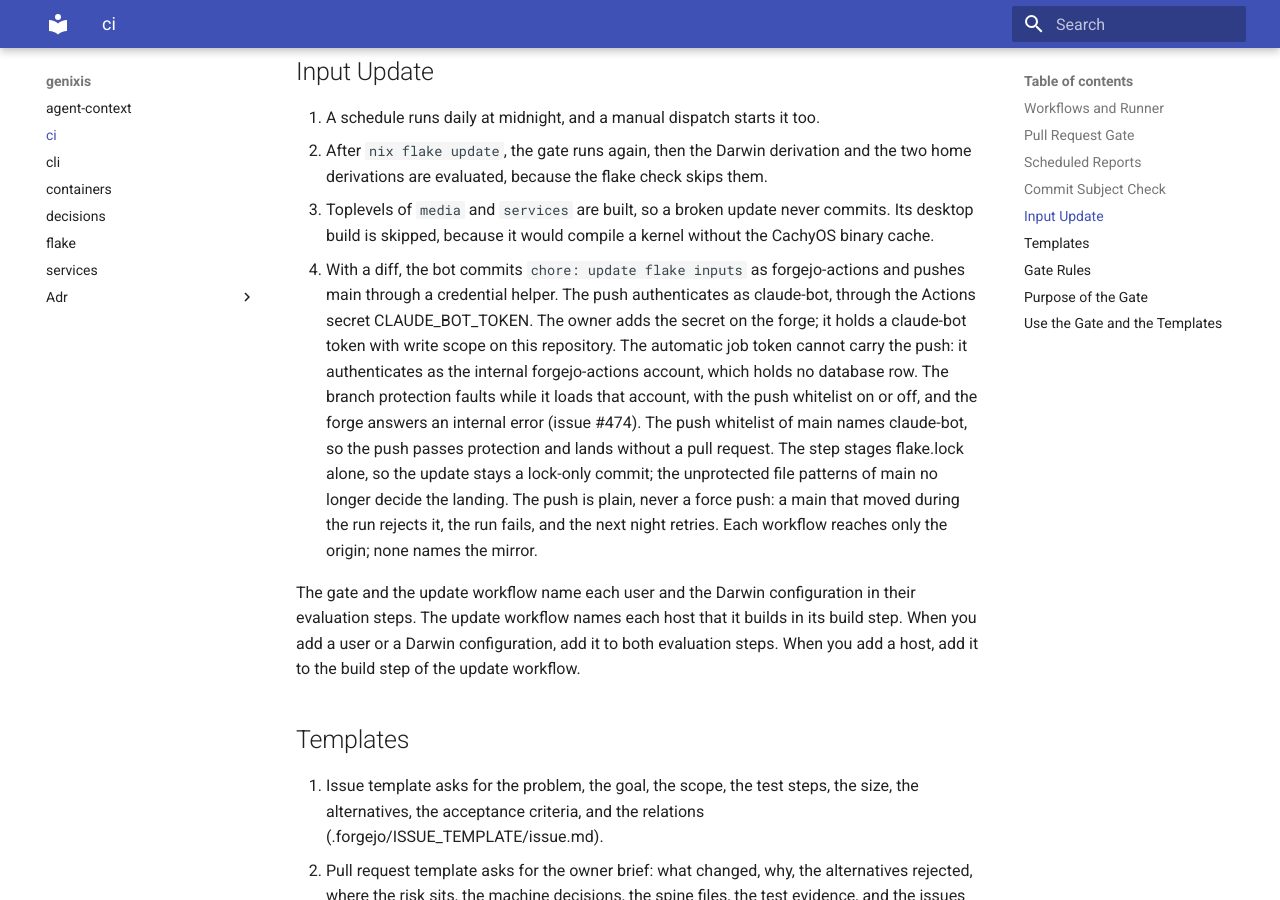
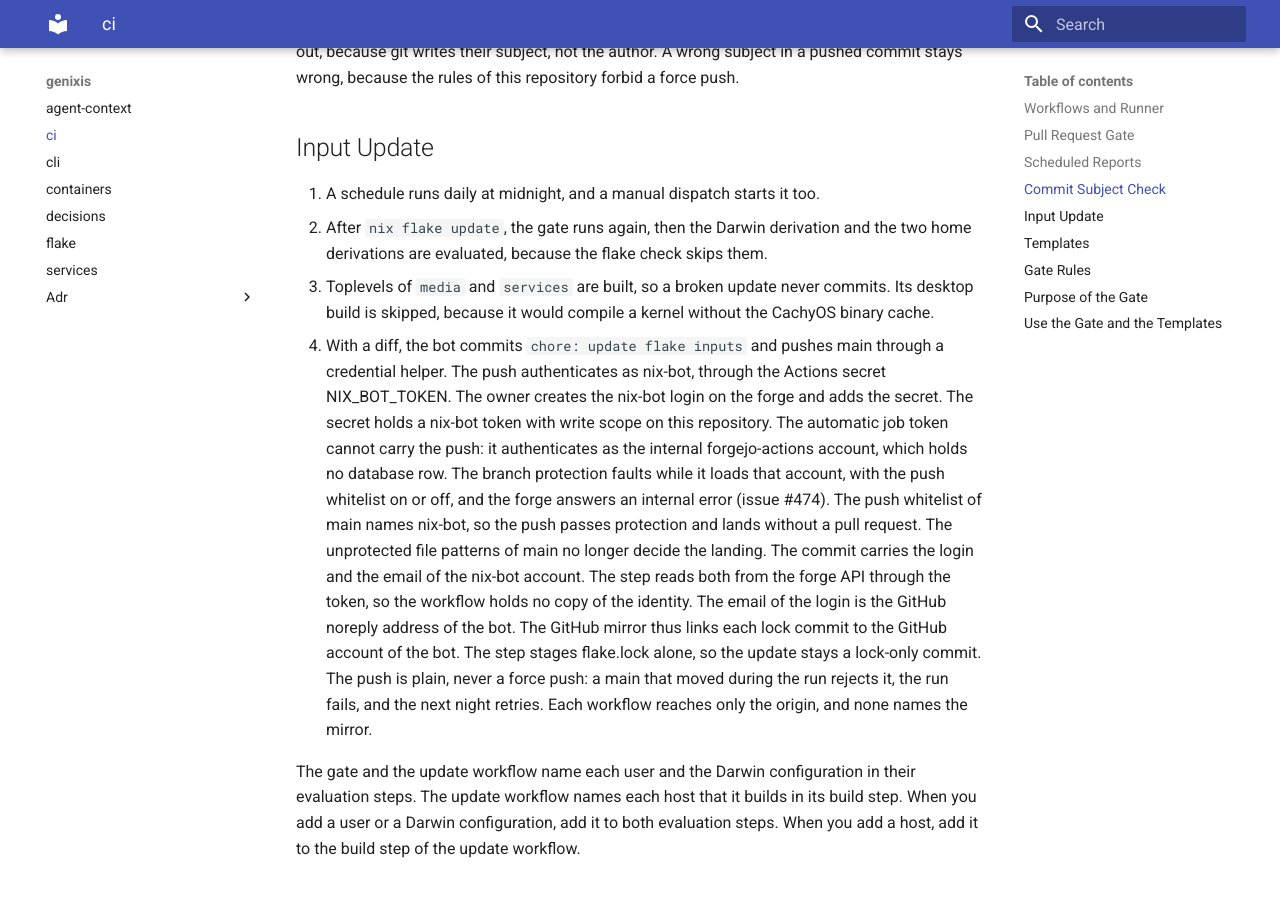
Before and after one commit to Jracon/genixis, an MkDocs documentation site: the page built from docs/ci.md, in a window 1280 px wide and 900 px high, scrolled down 6012 px. Built offline with MkDocs 1.6.1 and Material for MkDocs 9.7.7, drawn with Linux system fonts in a browser that asks for light colours; some of the changed text lies outside the part shown.

Commit message:
ci(flake)!: push the nightly lock update as nix-bot
The owner ruled on the steady state of the nightly push: a dedicated
login, not claude-bot (issue 474, comment of 2026-11-17). The push now
authenticates as nix-bot, through the Actions secret NIX_BOT_TOKEN, and
the push whitelist of main names nix-bot.

The commit identity follows the login. The step reads the login and the
email of the token's account from the forge API, so the workflow holds
no copy of the identity and the forge account is its one home. The owner
sets the email of the account to the GitHub noreply address of the bot,
so the GitHub mirror links each lock commit to the GitHub account of
the bot.

docs/ci.md follows: item 4 of Input Update states the new push path, and
item 7 of Workflows and Runner no longer credits the automatic job token
with the write path of the input update. The dispatch run of 2026-11-17,
which landed a lock commit while main held no protection rule, is now
the write proof of the job token.

BREAKING CHANGE: create the nix-bot login on the forge before the next
nightly. Set its email to the GitHub noreply address of the bot's GitHub
account. Give it a token with write scope on jracon/genixis, add the
token as the Actions secret NIX_BOT_TOKEN, and name nix-bot in the push
whitelist of main. Until the account and the secret exist, the push step
fails and names the secret.

Co-Authored-By: Claude Code <noreply@anthropic.com>

```diff
--- a/docs/ci.md
+++ b/docs/ci.md
@@ -10,7 +10,7 @@ CI of the forge: the workflows, the runner, and the templates.
 4. Issue template and pull request template carry the structure of each entity (.forgejo/).
 5. One runner answers all three: instance `genixis_flake_update_runner` on the host `services`, label `native:host`. The label runs each job directly on the host through the sandboxed nix-daemon, and the runner needs no Podman access. A bare tool of a job goes into its hostPackages. A check tool comes from the flake of the checkout, so a red check reproduces on the exact pull request revision.
 6. The pull request gate also runs a reports job, on the daily schedule and on a manual dispatch of the workflow, never on a pull request (.forgejo/workflows/ci.yaml).
-7. The workflows read FORGEJO_TOKEN, and no stored secret backs it. No secret of that name exists at any level of the forge, and the runner config injects no secret beyond its registration token (modules/virtualisation/oci-containers/forgejo/forgejo.nix). The token is the automatic per-run token of the forge: minted for each job, expired with the run, authenticating as forgejo-actions. The proven scope is repository read, through the checkout of each workflow, and repository write, through the push of flake.lock in the input update. The permission set follows the run actor and the repository Actions settings. The token is not the runner registration token of the secret inventory (docs/secrets.md).
+7. The workflows read FORGEJO_TOKEN, and no stored secret backs it. No secret of that name exists at any level of the forge, and the runner config injects no secret beyond its registration token (modules/virtualisation/oci-containers/forgejo/forgejo.nix). The token is the automatic per-run token of the forge: minted for each job, expired with the run, authenticating as forgejo-actions. The proven scope is repository read, through the checkout of each workflow. The token can also write to the repository while no protection rule stands on the branch. The dispatch run of 2026-11-17 landed a lock commit with it (issue #474). The input update pushes with the NIX_BOT_TOKEN secret instead, so a protection rule on main gates the landing (section Input Update, item 4). The permission set follows the run actor and the repository Actions settings. The token is not the runner registration token of the secret inventory (docs/secrets.md).
 8. Ruling on pull request authors (issue #374): a same-repository pull request runs the workflows from its own content, and each job runs directly on the host `services`. That is accepted. The forge serves a curated set of accounts. Registration stays closed, and the forge is reachable on the LAN and the tailnet only. Every pull request author is a trusted account. The accepted bound is account curation: a new account, open registration, or an outside fork reopens the ruling.
 
 ## Pull Request Gate
@@ -62,7 +62,7 @@ One script holds the subject walk (.forgejo/scripts/check-commit-subjects.sh). T
 1. A schedule runs daily at midnight, and a manual dispatch starts it too.
 2. After `nix flake update`, the gate runs again, then the Darwin derivation and the two home derivations are evaluated, because the flake check skips them.
 3. Toplevels of `media` and `services` are built, so a broken update never commits. Its desktop build is skipped, because it would compile a kernel without the CachyOS binary cache.
-4. With a diff, the bot commits `chore: update flake inputs` as forgejo-actions and pushes main through a credential helper. The push authenticates as claude-bot, through the Actions secret CLAUDE_BOT_TOKEN. The owner adds the secret on the forge; it holds a claude-bot token with write scope on this repository. The automatic job token cannot carry the push: it authenticates as the internal forgejo-actions account, which holds no database row. The branch protection faults while it loads that account, with the push whitelist on or off, and the forge answers an internal error (issue #474). The push whitelist of main names claude-bot, so the push passes protection and lands without a pull request. The step stages flake.lock alone, so the update stays a lock-only commit; the unprotected file patterns of main no longer decide the landing. The push is plain, never a force push: a main that moved during the run rejects it, the run fails, and the next night retries. Each workflow reaches only the origin; none names the mirror.
+4. With a diff, the bot commits `chore: update flake inputs` and pushes main through a credential helper. The push authenticates as nix-bot, through the Actions secret NIX_BOT_TOKEN. The owner creates the nix-bot login on the forge and adds the secret. The secret holds a nix-bot token with write scope on this repository. The automatic job token cannot carry the push: it authenticates as the internal forgejo-actions account, which holds no database row. The branch protection faults while it loads that account, with the push whitelist on or off, and the forge answers an internal error (issue #474). The push whitelist of main names nix-bot, so the push passes protection and lands without a pull request. The unprotected file patterns of main no longer decide the landing. The commit carries the login and the email of the nix-bot account. The step reads both from the forge API through the token, so the workflow holds no copy of the identity. The email of the login is the GitHub noreply address of the bot. The GitHub mirror thus links each lock commit to the GitHub account of the bot. The step stages flake.lock alone, so the update stays a lock-only commit. The push is plain, never a force push: a main that moved during the run rejects it, the run fails, and the next night retries. Each workflow reaches only the origin, and none names the mirror.
 
 The gate and the update workflow name each user and the Darwin configuration in their evaluation steps. The update workflow names each host that it builds in its build step. When you add a user or a Darwin configuration, add it to both evaluation steps. When you add a host, add it to the build step of the update workflow.
 
```
Also changed, not shown: 1 other file.
